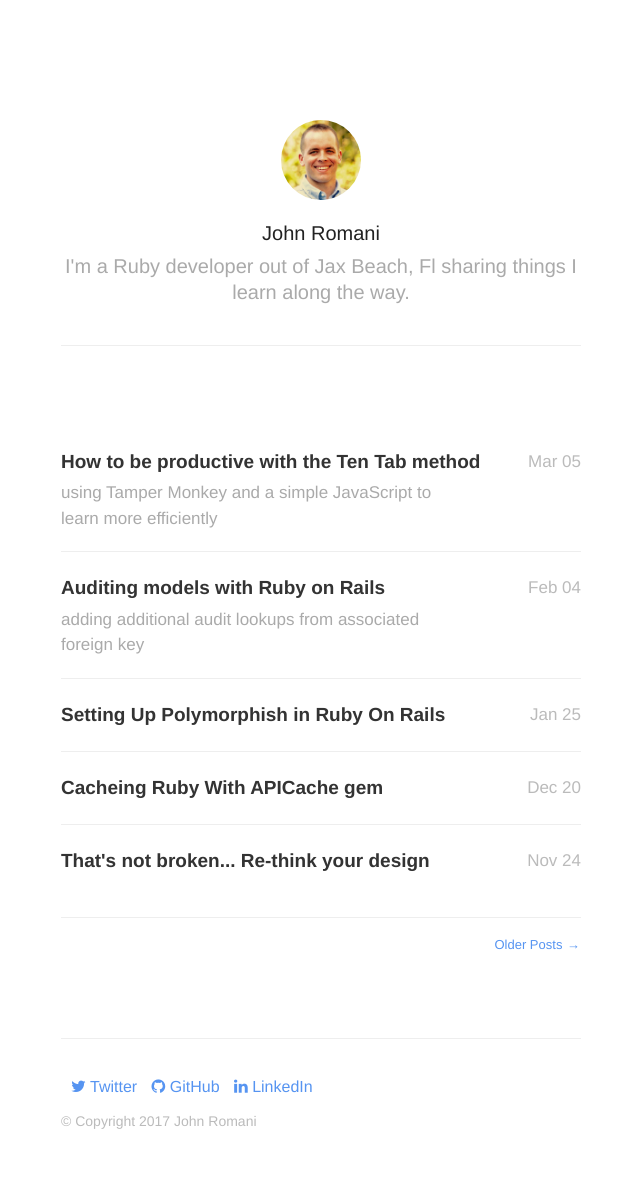
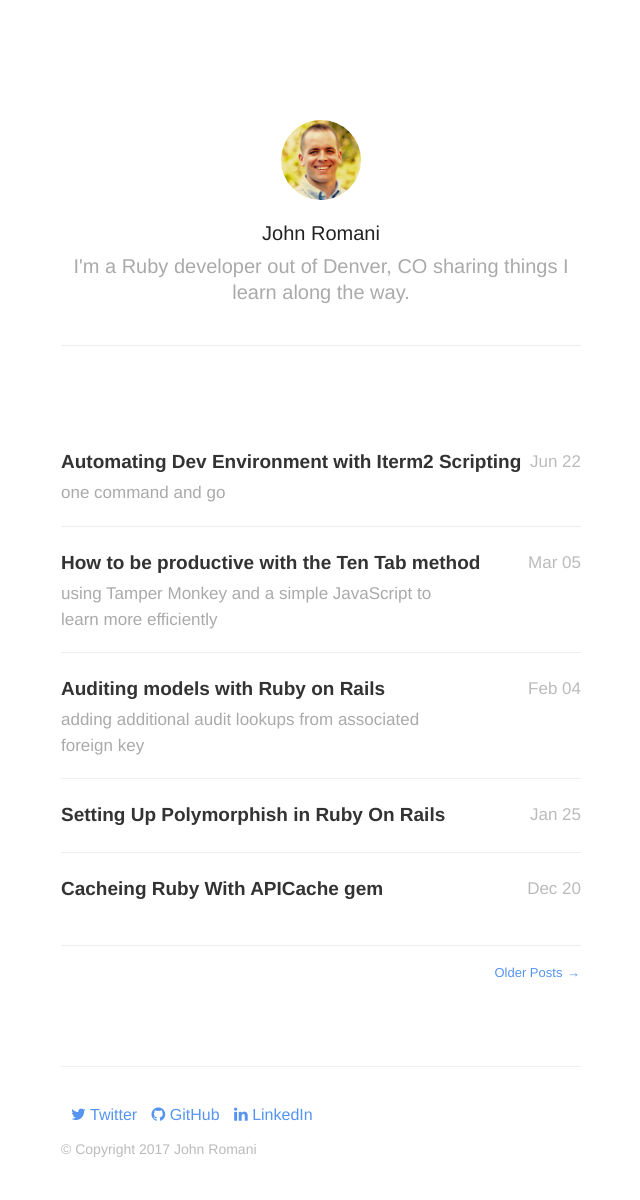
Before and after one commit to johnromani90/johnromani90.github.io, a Jekyll site: the page built from index.html, in a window 1280 px wide. Shown: the whole page, without its empty margins (319-959 px from the left). Built offline with Jekyll 4.4.1, drawn with Linux system fonts in a browser that asks for light colours; nearby versions of some CDN libraries; the list of posts is cut into pages by our own code; before the commit the page ends 1172 px from its top, so only the background shows below that; part of the change alters nothing that is shown.

Commit message:
iterm scriting post

````diff
--- a/_config.yml
+++ b/_config.yml
@@ -1,6 +1,6 @@
 name: TIL
-description: I'm a Ruby developer out of Jax Beach, Fl sharing things I learn along the way.
-meta_description: "my ruby and javascript blog"
+description: I'm a Ruby developer out of Denver, CO sharing things I learn along the way.
+meta_description: "my development blog"
 
 aboutPage: false
 
--- /dev/null
+++ b/_posts/2017-06-22-iterm2-scripting.markdown
@@ -0,0 +1,81 @@
+---
+title:  "Automating Dev Environment with Iterm2 Scripting"
+date:   2017-06-22 10:18:00
+description: one command and go
+---
+I love learning about other developer workflows and shortcuts. I recently started playing around with [Iterm2's scripting](https://www.iterm2.com/documentation-scripting.html) ability and have found it simple and very satisfying to use.
+
+I typically use four terminal tabs when developing.
+
+***
+
+1. redis
+2. rails server
+3. postgres
+4. other
+
+***
+
+My goal was to automate this process with just one commmand, here is what I ended up with:
+
+```
+    tell application "iTerm"
+      tell current session of current tab of current window
+        write text "/Users/johnromani/projects/he-api/"
+        write text "redis-server"
+      end tell
+
+      tell current window
+        create tab with default profile
+      end tell
+
+      tell current session of current tab of current window
+        write text "/Users/johnromani/projects/he-api/"
+        write text "sidestart.sh"
+      end tell
+
+      tell current window
+        create tab with default profile
+      end tell
+
+      tell current session of current tab of current window
+        write text "/Users/johnromani/projects/he-api/"
+        write text "rails s"
+      end tell
+
+      tell current window
+        create tab with default profile
+      end tell
+
+      tell current session of current tab of current window
+        write text "/Users/johnromani/projects/he-api/"
+        write text "pghe"
+      end tell
+
+      tell current window
+        create tab with default profile
+      end tell
+
+      tell current session of current tab of current window
+        write text "/Users/johnromani/projects/he-api/"
+      end tell
+    end tell
+```
+
+The above is pretty self explanatory but here is the gist. First, per Iterm's docs, you are suppose to define a dir called
+
+```
+   library/application\ support/iterm/iterm_scripts/`
+```
+
+From testing, I discovered that you do NOT need to put your scripts there, so I decided to put my script dir in a git repo where I keep all my dotfiles.
+
+Next, create your script with a `.scpt` extension. Unless you are doing something more complex than me, you can find all the commands you need by searching stack over flow. For me, all I need to do is create four tabs, change directories, and execute the command I want. First tab uses a predefined shell script for sidekiq and redis, second typical rails server, third an alias to connect to development psql db, and last the path for the project I'm working in.
+
+To run you iterm script simply:
+
+```
+    osascript ../your_script.scpt
+```
+
+All in all this saves me about 30 seconds every day, but there is something really satisfying about opening my laptop and having my dev environment loaded with one command.
--- a/assets/css/style.css
+++ b/assets/css/style.css
@@ -144,7 +144,7 @@ nav.main-nav a.cta {
 }
 
 #wrapper {
-  max-width: 800px;
+  max-width: 650px;
   margin: 0 auto;
   padding: 60px 40px 100px 40px;
 }
````
Also changed, not shown: README.md, 1 other file.
